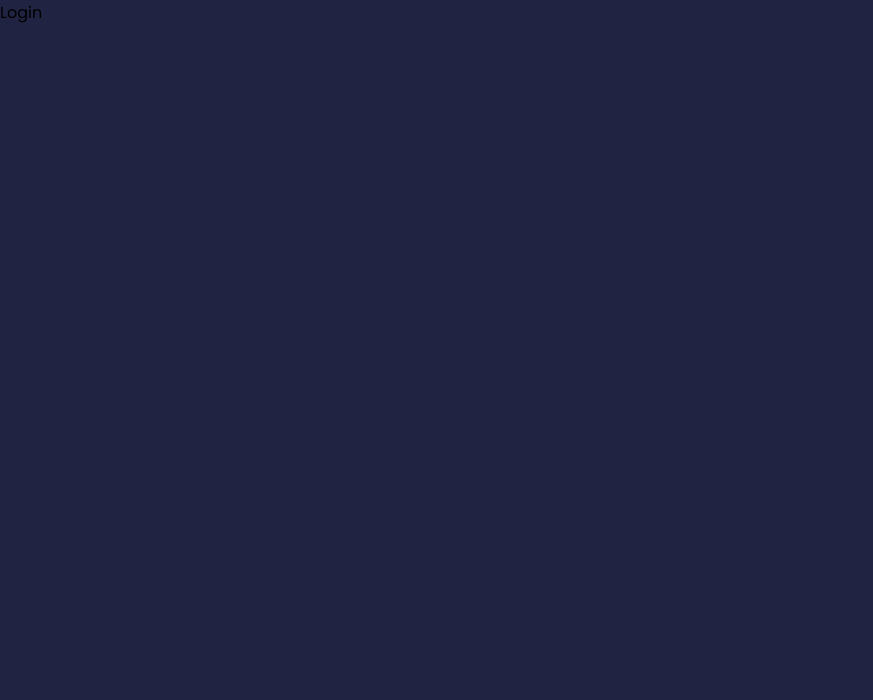
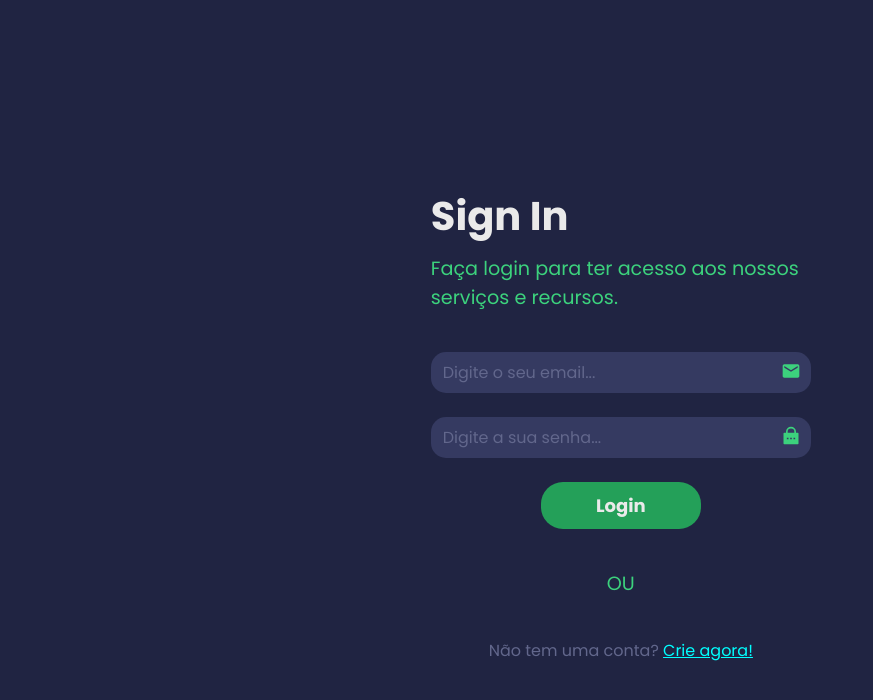
Before and after one commit to Darlan0307/auth_react_node_frontend, a React (Vite) app: page /login in a window 1280 px wide. Shown: the top 700 px of the page, without its empty margins (0-873 px from the left). Built offline with nearby package versions, Linux system fonts and the light colour scheme.

Commit message:
:art: estilo da pagina de login finalizado

```diff
--- a/src/components/pages/Login/index.tsx
+++ b/src/components/pages/Login/index.tsx
@@ -1,7 +1,43 @@
+import { Link } from 'react-router-dom'
+import LayoutForms from '../../LayoutForms'
+import './styles.scss'
+import { MdEmail } from "react-icons/md";
+import { RiLockPasswordFill } from "react-icons/ri";
+
 
 const Login = () => {
   return (
-    <div>Login</div>
+    <LayoutForms>
+      <main className='page-login'>
+        <div className='apresentation'>
+          <h1 className='title'>Sign In</h1>
+          <p className='description'>Faça login para ter acesso aos nossos serviços e recursos.</p>
+        </div>
+        <form className='form'>
+          <div className='wrap-input'>
+            <input
+            type="email"
+            placeholder='Digite o seu email...'
+            className='input'
+            />
+            <span><MdEmail/></span>
+          </div>
+          <div className='wrap-input'>
+            <input
+            type="password"
+            placeholder='Digite a sua senha...'
+            className='input'
+            />
+            <span><RiLockPasswordFill/></span>
+          </div>
+          <button type='submit' className='button'>Login</button>
+        </form>
+        <p className='sugestao'>OU</p>
+        <p className='content-link'>
+          Não tem uma conta? <Link to="/" className='link'>Crie agora!</Link>
+        </p>
+      </main>
+    </LayoutForms>
   )
 }
 
--- a/src/components/pages/Login/styles.scss
+++ b/src/components/pages/Login/styles.scss
@@ -0,0 +1,91 @@
+.page-login{
+  margin-top: 3em;
+  width: 100%;
+  display: flex;
+  flex-direction: column;
+  align-items: center;
+  gap: 2.5em;
+
+  .apresentation{
+    display: flex;
+    flex-direction: column;
+    gap: .5em;
+  }
+
+  .title,.description{
+    align-self: flex-start;
+  }
+
+  .title{
+    color: #eaeaea;
+    font-size: 2.5em;
+  }
+
+  .description,.sugestao{
+    color: #3CD27D;
+    // max-width: 80%;
+    font-size: 1.2em;
+  }
+
+  .form{
+    width: 100%;
+    display: flex;
+    flex-direction: column;
+    align-items: center;
+    gap: 1.5em;
+
+    .wrap-input{
+      position: relative;
+      width: 100%;
+      .input{
+        width: 100%;
+        font-size: 16px;
+        padding: 8px  12px;
+        background-color: #353A61;
+        border: none;
+        border-radius: 15px;
+        outline: none;
+        color: #eaeaea;
+        &::placeholder{
+          color: #62678C;
+        }
+        &:focus{
+          border: 2px solid #3CD27D;
+        }
+      }
+
+      span{
+        position: absolute;
+        top: 24%;
+        right: 10px;
+        svg{
+          fill: #3CD27D;
+          font-size: 20px;
+        }
+      }
+    }
+
+    .button{
+      background-color: #24a059;
+      padding: 10px 0;
+      border-radius: 22px;
+      color: #eaeaea;
+      font-weight: bold;
+      font-size: 18px;
+      border: none;
+      width: 160px;
+      transition: all .6s;
+      &:hover{
+        cursor: pointer;
+        transform: scale(1.1);
+      }
+    }
+  }
+  .content-link{
+    color: #62678C;
+
+    a{
+      color: aqua;
+    }
+  }
+}
--- a/src/components/pages/Register/styles.scss
+++ b/src/components/pages/Register/styles.scss
@@ -66,7 +66,7 @@
     }
 
     .button{
-      background-color: #3CD27D;
+      background-color: #24a059;
       padding: 10px 0;
       border-radius: 22px;
       color: #eaeaea;
```
